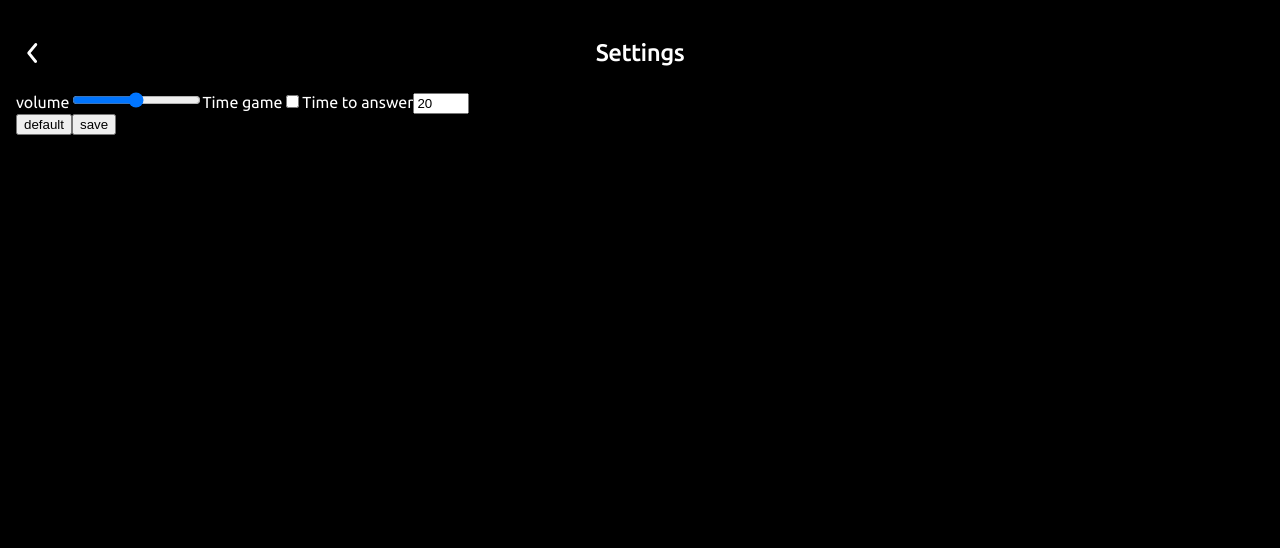
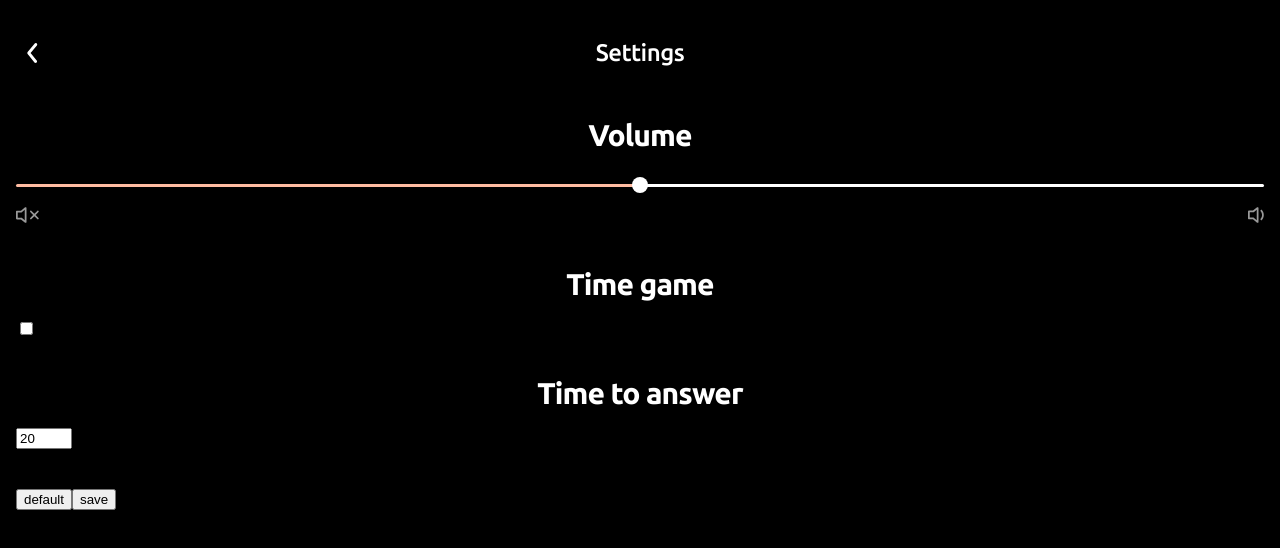
Before and after one commit to olesiklesha/art-quiz, a React (Create React App) app: page / in a window 1280 px wide. Both pictures are taken after a click on the button 1193 px from the left and 87 px from the top of the page. Shown: the top 548 px of the page. Built offline with nearby package versions, Linux system fonts and the light colour scheme.

Commit message:
feat: create and add styles to the volume field

```diff
--- a/src/components/Category-card/styles.ts
+++ b/src/components/Category-card/styles.ts
@@ -50,8 +50,6 @@ export const CategoryImage = styled.div<CategoryImageProps>`
   }
 `;
 
-console.log(process.env.PUBLIC_URL);
-
 export const CategoryImageLabel = styled.div`
   position: absolute;
   bottom: 0;
--- a/src/components/Settings-form/index.tsx
+++ b/src/components/Settings-form/index.tsx
@@ -1,14 +1,21 @@
-import React, { useCallback, useContext } from 'react';
+import React, { useCallback, useContext, useState } from 'react';
 import { GlobalActionKind, GlobalContext } from '../../store';
 import { useForm } from 'react-hook-form';
 import { ISettings } from '../../models';
 import { DEFAULT_SETTINGS } from '../../constants';
+import { CustomRange, LabelContainer, Title, VolumeBtnContainer } from './styles';
+import { BtnMute, BtnVolume } from '../../styles';
 
 const SettingsForm = () => {
   const [{ settings }, dispatch] = useContext(GlobalContext);
-  const { register, handleSubmit, setValue } = useForm<ISettings>({
+  const { register, handleSubmit, setValue, getValues } = useForm<ISettings>({
     defaultValues: { ...settings },
   });
+  const [rangeValue, setRangeValue] = useState(getValues('volume'));
+
+  const handleChange = (e: React.ChangeEvent<HTMLInputElement>) => {
+    setRangeValue(Number(e.currentTarget.value));
+  };
 
   const onSubmit = (formState: ISettings) => {
     dispatch({
@@ -24,20 +31,42 @@ const SettingsForm = () => {
     setValue('volume', volume);
   }, [setValue]);
 
+  const mute = useCallback(() => {
+    setRangeValue(0);
+    setValue('volume', 0);
+  }, [setValue]);
+
+  const setMax = useCallback(() => {
+    setRangeValue(100);
+    setValue('volume', 100);
+  }, [setValue]);
+
   return (
     <form onSubmit={handleSubmit(onSubmit)}>
-      <label htmlFor="volume">
-        volume
-        <input type="range" id="volume" />
-      </label>
-      <label htmlFor="time">
-        Time game
+      <LabelContainer htmlFor="volume">
+        <Title>Volume</Title>
+        <CustomRange
+          type="range"
+          id="volume"
+          {...register('volume')}
+          rangeValue={rangeValue}
+          onInput={handleChange}
+          min={0}
+          max={100}
+        />
+        <VolumeBtnContainer>
+          <BtnMute onClick={mute} />
+          <BtnVolume onClick={setMax} />
+        </VolumeBtnContainer>
+      </LabelContainer>
+      <LabelContainer htmlFor="time">
+        <Title>Time game</Title>
         <input type="checkbox" id="time" />
-      </label>
-      <label htmlFor="duration">
-        Time to answer
+      </LabelContainer>
+      <LabelContainer htmlFor="duration">
+        <Title>Time to answer</Title>
         <input type="number" min={10} max={60} {...register('duration')} id="duration" />
-      </label>
+      </LabelContainer>
       <div>
         <button onClick={setDefaultValues}>default</button>
         <button type="submit">save</button>
--- /dev/null
+++ b/src/components/Settings-form/styles.ts
@@ -0,0 +1,52 @@
+import styled from 'styled-components';
+
+export const Title = styled.h3`
+  font-weight: 700;
+  font-size: 30px;
+  line-height: 30px;
+  letter-spacing: -0.9px;
+  text-align: center;
+  margin: 0 0 20px 0;
+`;
+
+export const LabelContainer = styled.label`
+  display: block;
+  margin-bottom: 40px;
+`;
+
+interface RangeProps {
+  rangeValue: number;
+}
+export const CustomRange = styled.input<RangeProps>`
+  position: relative;
+  background: ${(p) =>
+    `linear-gradient(to right, #ffbca2 0%, #ffbca2 ${p.rangeValue}%, #fff ${p.rangeValue}%, #fff 100%)`};
+  border: none;
+  height: 3px;
+  width: 100%;
+  outline: none;
+  transition: background 450ms ease-in;
+  -webkit-appearance: none;
+  border-radius: 4px;
+  margin: 14px 0;
+
+  &::-webkit-slider-thumb {
+    width: 16px;
+    height: 16px;
+    border-radius: 50%;
+    -webkit-appearance: none;
+    cursor: pointer;
+    background: #fff;
+  }
+
+  &::-moz-range-thumb {
+    border: none;
+    width: 16px;
+    height: 16px;
+  }
+`;
+
+export const VolumeBtnContainer = styled.div`
+  display: flex;
+  justify-content: space-between;
+`;
--- a/src/components/Settings-header/styles.ts
+++ b/src/components/Settings-header/styles.ts
@@ -2,6 +2,7 @@ import styled from 'styled-components';
 
 export const Header = styled.header`
   position: relative;
+  margin-bottom: 50px;
 `;
 
 export const Title = styled.h2`
```
